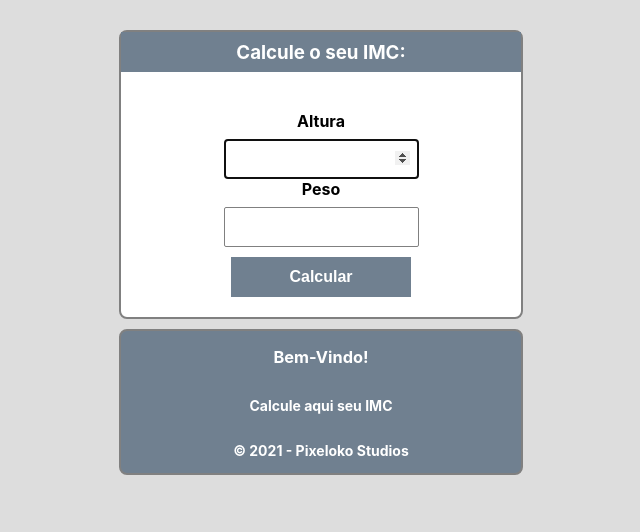
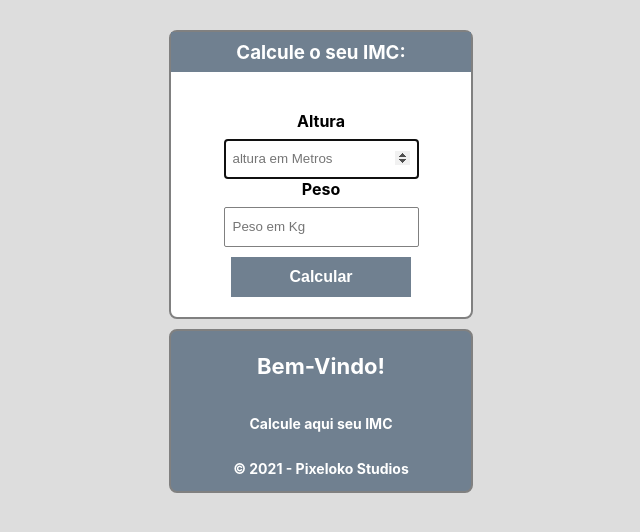
Before and after one commit to djpombo/IMC_React, a React (Create React App) app: page / in a window 1280 px wide. Shown: the top 532 px of the page, without its empty margins (319-959 px from the left). Built offline with nearby package versions, Linux system fonts and the light colour scheme.

Commit message:
commit 2 - insercao de placeholders e tratamentos

```diff
--- a/src/App.js
+++ b/src/App.js
@@ -12,7 +12,8 @@ class App extends Component {
       altura: '',
       msg: '',
       acumulator: 0,
-      adjust: false,
+      msgAlt: '',
+      msgPeso: '',
       pesoIdeal: 0
     }
     this.calcIMC = this.calcIMC.bind(this);
@@ -30,9 +31,14 @@ class App extends Component {
     this.setState({ pesoIdeal: 0 });
     this.setState({ acumulator: 0.1 });
 
-    if (peso === '' || altura === '') {
+    if (altura === '' ){
 
-      this.setState({ msg: 'preencha os campos!' });
+      this.setState({ msgAlt: `Preencha o campo altura` });
+
+    }
+    else if(peso === ''){
+
+      this.setState({ msgPeso: 'preencha o campo peso' });
 
     }
     else {
@@ -142,10 +148,13 @@ class App extends Component {
           <form onSubmit={this.calcIMC}>
             <label>Altura</label>
             <input type="number" value={this.state.altura} autoFocus autoComplete="off"
-              onChange={(e) => this.setState({ altura: e.target.value })} />
+            placeholder="altura em Metros" onChange={(e) => this.setState({ altura: e.target.value })} />
+            {this.state.msgAlt !== '' ? <small>{this.state.msgAlt}</small>: <small></small>}
+
             <label>Peso</label>
             <input type="number" value={this.state.peso} autoComplete="off"
-              onChange={(e) => this.setState({ peso: e.target.value })} />
+              placeholder="Peso em Kg" onChange={(e) => this.setState({ peso: e.target.value })} />
+              {this.state.msgPeso !== '' ? <small>{this.state.msgPeso}</small>: <small></small>}
             <button type="submit">Calcular</button>
           </form><br />
         </div>
--- a/src/style.css
+++ b/src/style.css
@@ -1,6 +1,18 @@
+.main-content{
+    max-width: 350px;
+    background-color: #fff;
+    border: 2px solid gray;
+    margin-top: 20px;
+    margin-bottom: 20px;
+    padding: 20px;
+    align-items: center;
+    justify-content: center;
+    display: flex;
+    flex-direction: column;
+}
 .container{
     width: 100%;
-    max-width: 400px;
+    max-width: 300px;
     margin: auto;
     margin-top: 30px;
     align-items: center;
@@ -10,6 +22,7 @@
     border: 2px solid gray;
     border-radius: 8px;
     background-color: #fff;
+
 
 }
 
@@ -21,6 +34,10 @@
     display: flex;
     flex-direction: column;
 
+}
+
+.container form small{
+    color: red;
 }
 
 .container h3{
@@ -63,7 +80,8 @@
 
 .result{
     width: 100%;
-    max-width: 400px;
+    max-width: 300px;
+    padding: auto;
     margin: auto;
     margin-top: 10px;
     align-items: center;
@@ -77,3 +95,8 @@
     font-size: 14px;
     font-weight: 700;
 }
+
+.result h3{
+    font-size: 22px;
+    font-weight: bold;
+}
```
